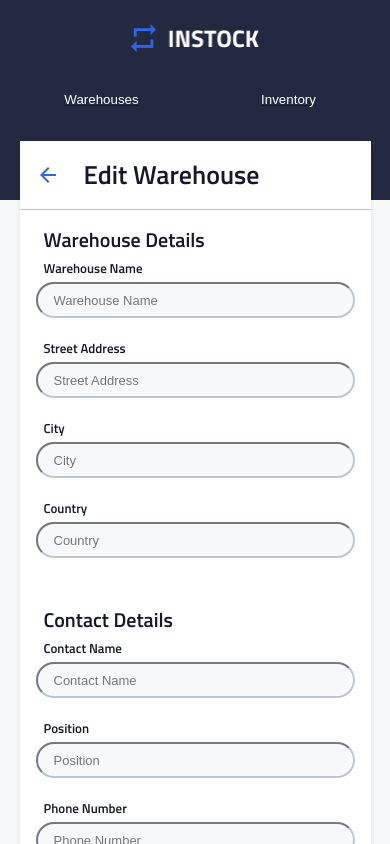
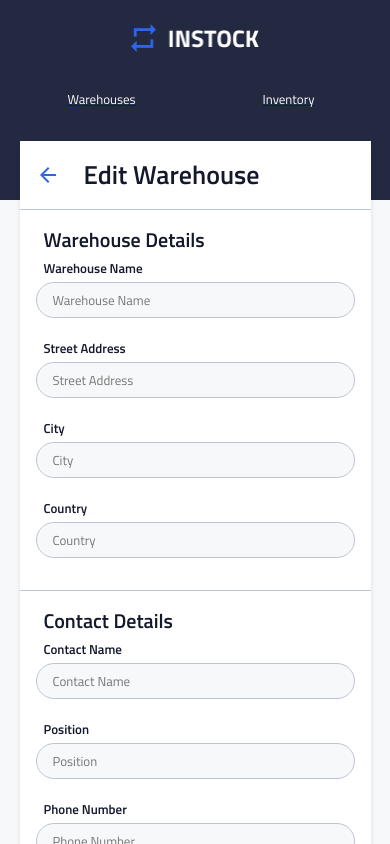
Before and after one commit to fstone-codes/ims, a React (Vite) app: page /warehouse/1/edit in a window 390 px wide. Shown: the top 844 px of the page. Built offline with nearby package versions, Linux system fonts and the light colour scheme; no server answers.

Commit message:
add border between warehouse and contact for mobile, andremove it for tablet/desktop

```diff
--- a/src/components/WarehouseEditForm/WarehouseEditForm.scss
+++ b/src/components/WarehouseEditForm/WarehouseEditForm.scss
@@ -6,6 +6,24 @@
 *{
     padding: 0rem;
     margin: 0rem;
+}
+
+//reset form styling for actual styling
+form {
+    margin: 0;
+    padding: 0;
+    border: none;
+}
+
+input, button {
+    margin: 0;
+    padding: 0;
+    border: $Cloud .0625rem solid;
+    font: inherit;
+    color: inherit;
+    background: none;
+    outline: none;
+    box-shadow: none;
 }
 
 .warehouseform-container {
@@ -40,10 +58,12 @@
     flex-direction: column;
     padding: 1rem;
     row-gap: 0.25rem;
+    border-bottom: $Cloud solid .0625rem;
     @include tablet {
         width: 100%;
         border-right: .0625rem $Cloud solid;
         margin-top: 1rem;
+        border-bottom: none;
     }
     @include desktop {
         padding-left: 3.9375rem;
@@ -103,9 +123,6 @@
         padding-left: 1rem;
         padding-right: 1rem;
         margin-bottom: 1rem;
-        border-color: $Cloud;
-        color: $Slate;
-        background-color: $Light-Grey;
         font-weight: 400;
         @include tablet {
             width: auto;
```
